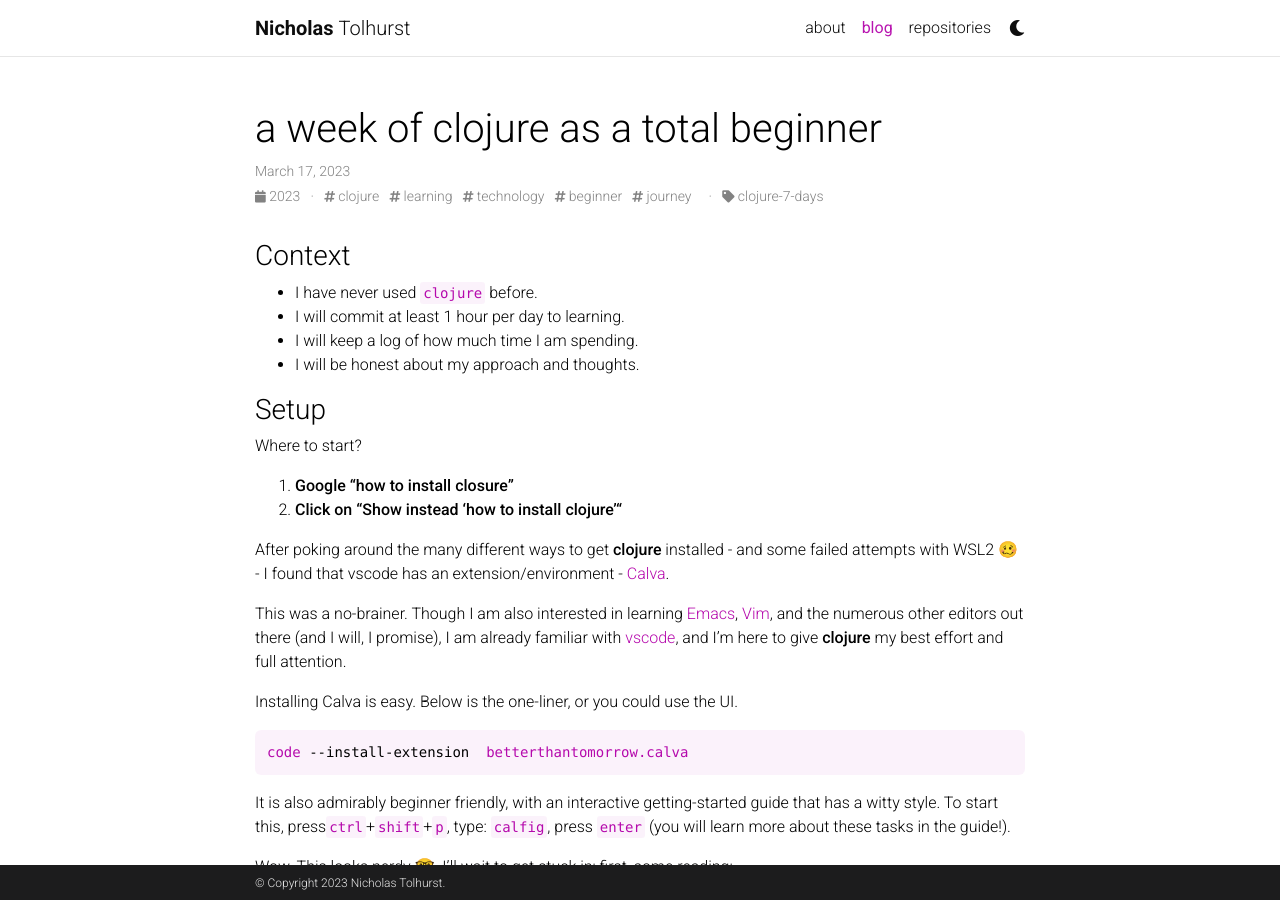
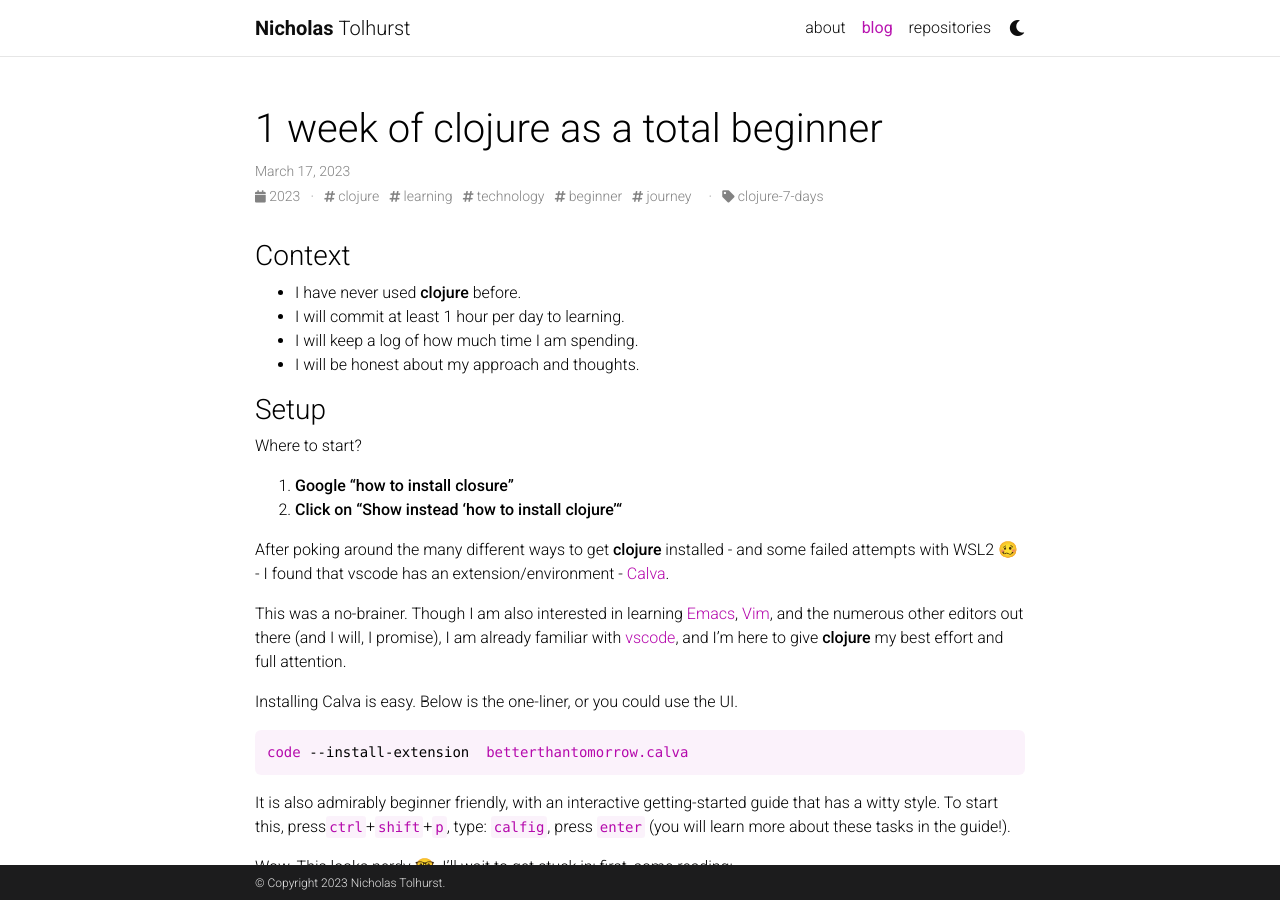
Before and after one commit to nicktolhurst/nicktolhurst.github.io, a Jekyll site: the page built from _posts/2023-03-17-1-week-of-clojure-1.md, in a window 1280 px wide and 900 px high. Built offline with Jekyll 4.4.1, drawn with Linux system fonts in a browser that asks for light colours; comment, search, counter and statistics services are not loaded; a style sheet for code colours, icons or effects is not loaded.

Commit message:
updates blog

```diff
--- a/_posts/2023-03-17-1-week-of-clojure-1.md
+++ b/_posts/2023-03-17-1-week-of-clojure-1.md
@@ -1,9 +1,9 @@
 ---
 layout: post
-title: a week of clojure as a total beginner
+title: 1 week of clojure as a total beginner
 date: 17-03-2023
 description: >
-  Googles 'how to install closure'. Clicks on 'Show instead "how to install clojure"'.
+  Step 1: Google "how to install closure". Step 2: Click on "Show instead 'how to install clojure'"
 tags: clojure learning technology beginner journey
 categories: clojure-7-days
 giscus_comments: true
@@ -11,7 +11,7 @@ giscus_comments: true
 
 ### Context
 
-- I have never used `clojure` before.
+- I have never used **clojure** before.
 - I will commit at least 1 hour per day to learning.
 - I will keep a log of how much time I am spending.
 - I will be honest about my approach and thoughts.
```
